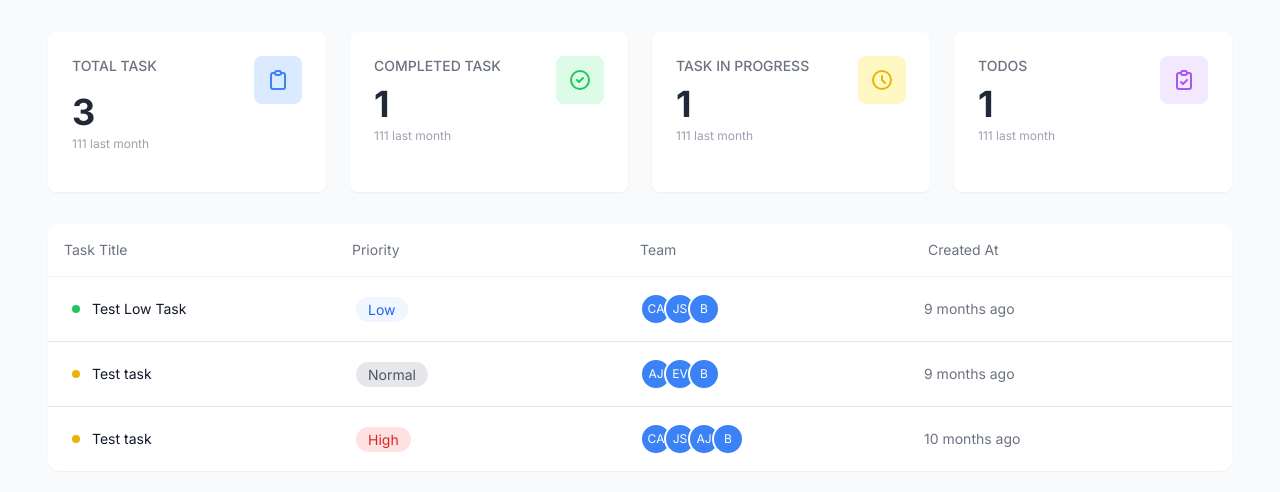
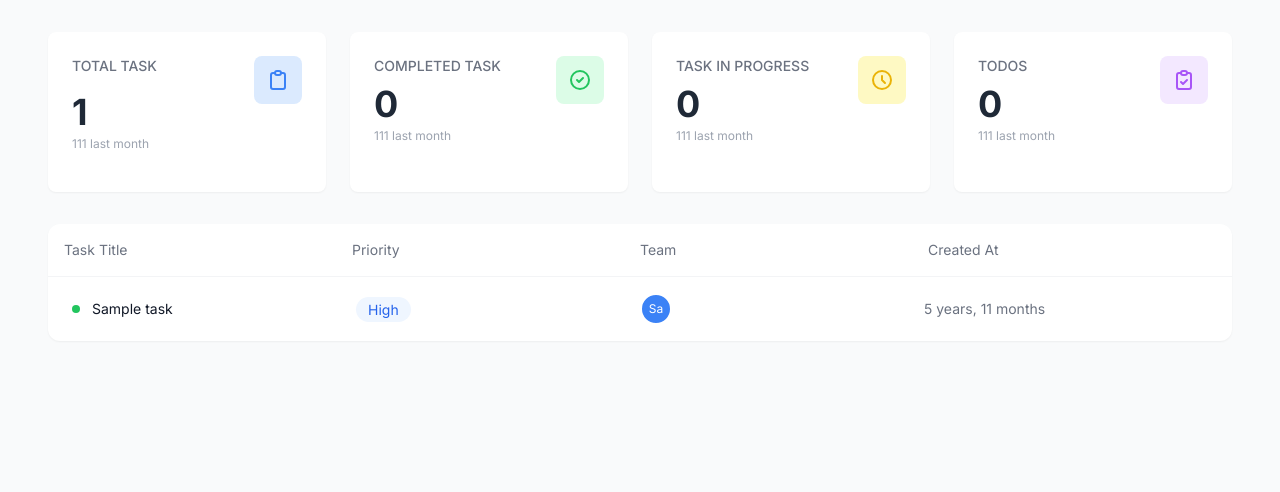
Before and after one commit to ripro805/Phitron-Sdt-Django-Project, a Django app: page /tasks/manager-dashboard/ in a window 1280 px wide. Shown: the part 112-604 px from the top of the page. Run offline with Django 5.2, Linux system fonts and the light colour scheme; tables that the repository leaves empty hold one stand-in row (values such as "Sample post").

Commit message:
8.1 Dynmic dashboard

```diff
--- a/task_management/tasks/templates/dashboard/dashboard.html
+++ b/task_management/tasks/templates/dashboard/dashboard.html
@@ -39,7 +39,7 @@
                 <div class="flex justify-between items-start mb-4">
                     <div>
                         <p class="text-gray-500 text-sm font-medium mb-4">TOTAL TASK</p>
-                        <h2 class="text-4xl font-bold text-gray-800">3</h2>
+                        <h2 class="text-4xl font-bold text-gray-800">{{ total_task }}</h2>
                         <p class="text-gray-400 text-xs mt-1">111 last month</p>
                     </div>
                     <div class="w-12 h-12 bg-blue-100 rounded-lg flex items-center justify-center">
@@ -55,7 +55,7 @@
                 <div class="flex justify-between items-start mb-4">
                     <div>
                         <p class="text-gray-500 text-sm font-medium mb-2">COMPLETED TASK</p>
-                        <h2 class="text-4xl font-bold text-gray-800">1</h2>
+                        <h2 class="text-4xl font-bold text-gray-800">{{ completed_task }}</h2>
                         <p class="text-gray-400 text-xs mt-1">111 last month</p>
                     </div>
                     <div class="w-12 h-12 bg-green-100 rounded-lg flex items-center justify-center">
@@ -71,7 +71,7 @@
                 <div class="flex justify-between items-start mb-4">
                     <div>
                         <p class="text-gray-500 text-sm font-medium mb-2">TASK IN PROGRESS</p>
-                        <h2 class="text-4xl font-bold text-gray-800">1</h2>
+                        <h2 class="text-4xl font-bold text-gray-800">{{ inprogress_task }}</h2>
                         <p class="text-gray-400 text-xs mt-1">111 last month</p>
                     </div>
                     <div class="w-12 h-12 bg-yellow-100 rounded-lg flex items-center justify-center">
@@ -87,7 +87,7 @@
                 <div class="flex justify-between items-start mb-4">
                     <div>
                         <p class="text-gray-500 text-sm font-medium mb-2">TODOS</p>
-                        <h2 class="text-4xl font-bold text-gray-800">1</h2>
+                        <h2 class="text-4xl font-bold text-gray-800">{{ pending_task }}</h2>
                         <p class="text-gray-400 text-xs mt-1">111 last month</p>
                     </div>
                     <div class="w-12 h-12 bg-purple-100 rounded-lg flex items-center justify-center">
--- a/task_management/tasks/templates/dashboard/manager_dashboard.html
+++ b/task_management/tasks/templates/dashboard/manager_dashboard.html
@@ -13,55 +13,28 @@
 
             <div class="divide-y divide-gray-200">
                 <!-- Task Item Row 1 -->
-                <div class="grid grid-cols-4 items-center py-4 px-6">
+               {% for task in tasks %}
+
+                 <div class="grid grid-cols-4 items-center py-4 px-6">
                     <div class="flex items-center">
                         <span class="w-2 h-2 bg-green-500 rounded-full mr-3"></span>
-                        <span class="text-sm text-gray-900">Test Low Task</span>
+                        <span class="text-sm text-gray-900">{{ task.title }}</span>
                     </div>
                     <div>
-                        <span class="px-3 py-1 rounded-full bg-blue-50 text-blue-600 text-sm">Low</span>
+                        <span class="px-3 py-1 rounded-full bg-blue-50 text-blue-600 text-sm">{{ task.detail.get_priority_display }}</span>
                     </div>
                     <div class="flex -space-x-2">
-                        <div class="w-8 h-8 bg-blue-500 rounded-full border-2 border-white flex items-center justify-center text-white text-xs">CA</div>
-                        <div class="w-8 h-8 bg-blue-500 rounded-full border-2 border-white flex items-center justify-center text-white text-xs">JS</div>
-                        <div class="w-8 h-8 bg-blue-500 rounded-full border-2 border-white flex items-center justify-center text-white text-xs">B</div>
-                    </div>
-                    <div class="text-sm text-gray-500">9 months ago</div>
+                      {% for emp in task.assigned_to.all %}
+                       <div class="w-8 h-8 bg-blue-500 rounded-full border-2 border-white flex items-center justify-center text-white text-xs">{{emp.name|slice:":2"}}</div>
+                      {% endfor %}
+
+                      </div>
+
+                    <div class="text-sm text-gray-500">{{ task.created_at|timesince }}</div>
                 </div>
-                <!-- Task Item Row 2 -->
-                <div class="grid grid-cols-4 items-center py-4 px-6">
-                    <div class="flex items-center">
-                        <span class="w-2 h-2 bg-yellow-500 rounded-full mr-3"></span>
-                        <span class="text-sm text-gray-900">Test task</span>
-                    </div>
-                    <div>
-                        <span class=" px-3 py-1 rounded-full bg-gray-200 text-gray-600 text-sm ">Normal</span>
-                    </div>
-                    <div class="flex -space-x-2">
-                        <div class="w-8 h-8 bg-blue-500 rounded-full border-2 border-white flex items-center justify-center text-white text-xs">AJ</div>
-                        <div class="w-8 h-8 bg-blue-500 rounded-full border-2 border-white flex items-center justify-center text-white text-xs">EV</div>
-                        <div class="w-8 h-8 bg-blue-500 rounded-full border-2 border-white flex items-center justify-center text-white text-xs">B</div>
-                    </div>
-                    <div class="text-sm text-gray-500">9 months ago</div>
-                </div>
-                <!-- Task Item Row 3 -->
-                <div class="grid grid-cols-4 items-center py-4 px-6">
-                    <div class="flex items-center">
-                        <span class="w-2 h-2 bg-yellow-500 rounded-full mr-3"></span>
-                        <span class="text-sm text-gray-900">Test task</span>
-                    </div>
-                    <div>
-                        <span class="px-3 py-1 bg-red-100 rounded-full text-red-600 text-sm">High</span>
-                    </div>
-                    <div class="flex -space-x-2">
-                        <div class="w-8 h-8 bg-blue-500 rounded-full border-2 border-white flex items-center justify-center text-white text-xs">CA</div>
-                        <div class="w-8 h-8 bg-blue-500 rounded-full border-2 border-white flex items-center justify-center text-white text-xs">JS</div>
-                        <div class="w-8 h-8 bg-blue-500 rounded-full border-2 border-white flex items-center justify-center text-white text-xs">AJ</div>
-                        <div class="w-8 h-8 bg-blue-500 rounded-full border-2 border-white flex items-center justify-center text-white text-xs">B</div>
-                    </div>
-                    <div class="text-sm text-gray-500">10 months ago</div>
-                </div>
+
+               {% endfor %}
             </div>
-            </div>
+
         </div>
         {% endblock tasks %}
--- a/task_management/tasks/views.py
+++ b/task_management/tasks/views.py
@@ -7,7 +7,22 @@ from django.db.models import Q, Count
 
 # Create your views here.
 def manager_dashboard(request):
-    return render(request,'dashboard/manager_dashboard.html')
+    tasks=Task.objects.all()
+    #getting task count
+    total_task=tasks.count()
+    pending_task=tasks.filter(status='Pending').count()
+    completed_task=tasks.filter(status='Completed').count()
+    inprogress_task=tasks.filter(status='In Progress').count()
+    context={
+        'tasks':tasks,  # Added tasks to context
+        'total_task':total_task,
+        'pending_task':pending_task,
+        'completed_task':completed_task,
+        'inprogress_task':inprogress_task
+    }
+    return render(request,'dashboard/manager_dashboard.html', context)
+
+
 def user_dashboard(request):
     return render(request,'dashboard/user_dashboard.html')
 
```
